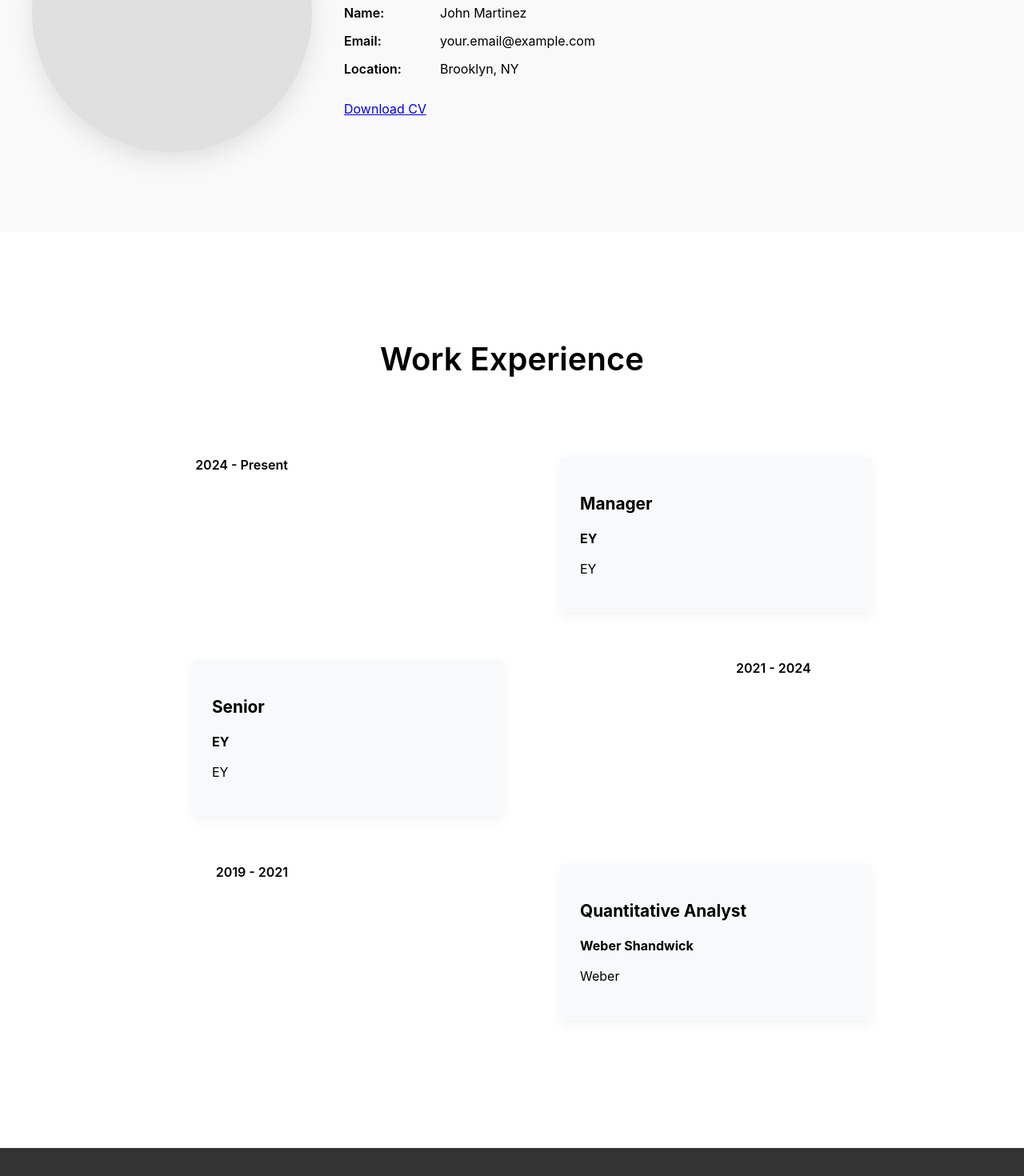
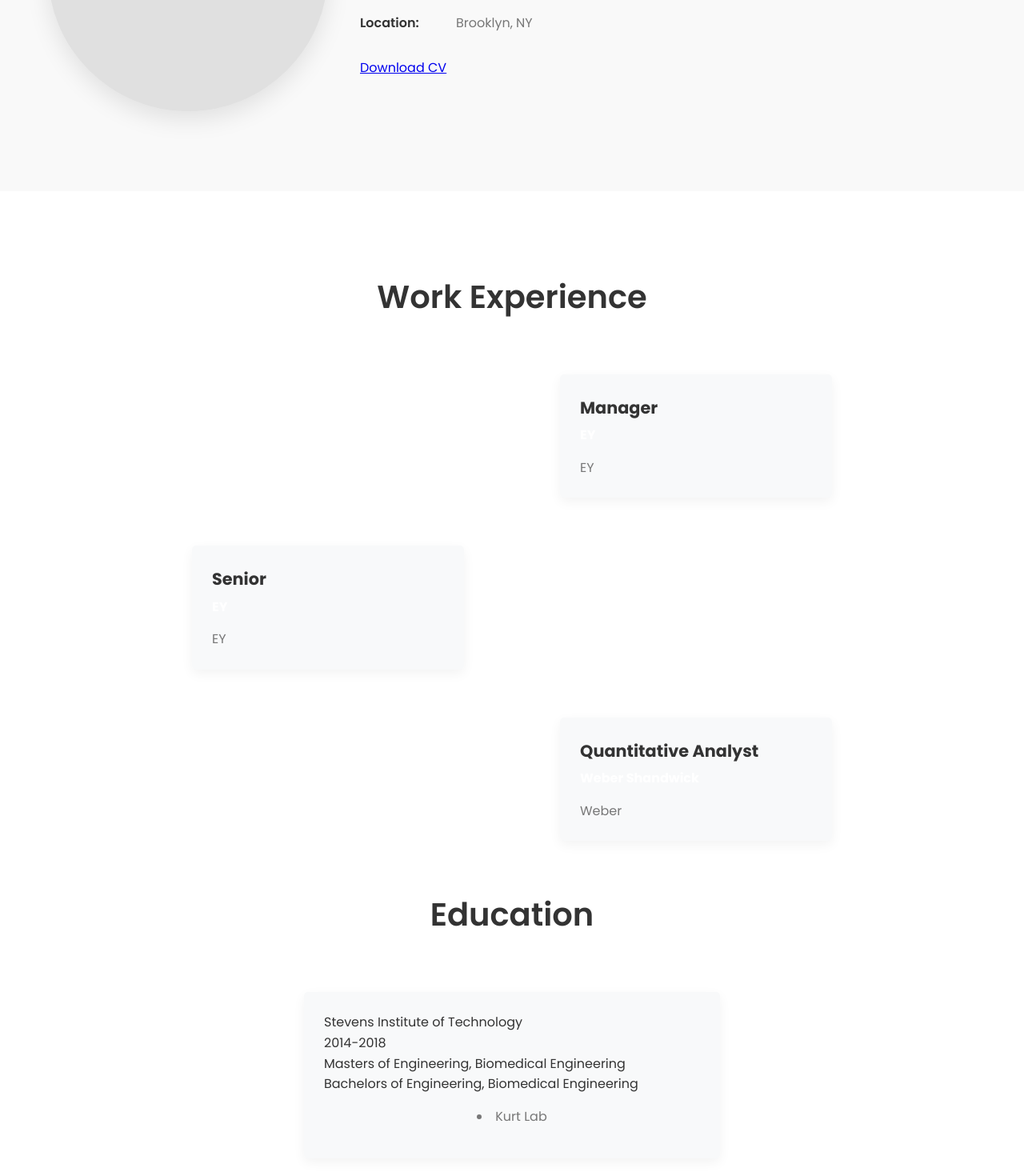
Before and after one commit to johnmrtnz/personal-site, a React (Create React App) app: page / in a window 1280 px wide. Shown: the part 1240-2710 px from the top of the page at 80% size. Built offline with nearby package versions, Linux system fonts and the light colour scheme.

Commit message:
adjusting CSS

```diff
--- a/src/App.css
+++ b/src/App.css
@@ -1,3 +1,30 @@
+/* App.css - Main application styles */
+@import url('https://fonts.googleapis.com/css2?family=Poppins:wght@300;400;500;600;700&display=swap');
+
+:root {
+  --primary-color: #fff;
+  --secondary-color: #00b4d8;
+  --text-dark: #333;
+  --text-light: #777;
+  --background-color: #A8CC8C;
+  --white: #fff;
+  --transition: all 0.3s ease;
+}
+
+* {
+  margin: 0;
+  padding: 0;
+  box-sizing: border-box;
+}
+
+body {
+  font-family: 'Poppins', sans-serif;
+  line-height: 1.6;
+  color: var(--text-dark);
+  background-color: var(--background-color);
+}
+
+
 .App {
   text-align: center;
 }
@@ -13,6 +40,7 @@
   }
 }
 
+/* old color 282c34; */
 .App-header {
   background-color: #282c34;
   min-height: 100vh;
--- a/src/components/Navbar.css
+++ b/src/components/Navbar.css
@@ -1,6 +1,6 @@
 /* components/Navbar.css */
 .navbar {
-  background-color: var(--white);
+  background-color: rgba(255,255,255,0.8);
   height: 80px;
   display: flex;
   justify-content: center;
--- a/src/pages/Home.css
+++ b/src/pages/Home.css
@@ -183,6 +183,48 @@
   margin-right: calc(50% + 60px);
 }
 
+/* Education styles */
+.education-item {
+  position: relative;
+  text-align: left;
+  width: calc(50% - 60px);
+  margin: 50px auto 0;
+  background-color: #f8f9fa;
+  border-radius: 5px;
+  padding: 25px;
+  box-shadow: 0 5px 15px rgba(0, 0, 0, 0.05);
+}
+
+.education-item ul {
+  list-style-position: inside; /* Keeps bullets aligned with text */
+  padding-left: 0; /* Removes default padding */
+  text-align: center; /* Centers the list items */
+  margin: 15px 0;
+}
+
+.education-item ul li {
+  margin-bottom: 8px;
+  color: var(--text-light);
+  line-height: 1.6;
+}
+
+.education-institution {
+  text-align: left;
+  color: var(--text-dark);
+
+}
+
+.education-year {
+  text-align: left;
+  color: var(--text-dark);
+
+}
+
+.education-degree {
+  text-align: left;
+  color: var(--text-dark);
+
+}
 
 /* Common Section Styles */
 .section-title {
--- a/src/pages/Home.tsx
+++ b/src/pages/Home.tsx
@@ -110,6 +110,25 @@ const Home: React.FC = () => {
             </div>
           </div>
         </div>
+
+        {/* Education Section */}
+        <div className='container'>
+          <div className="section-title">
+            <h2>Education <span className="highlight"></span></h2>
+          </div>
+
+          <div className="education-item">
+            <div className="education-institution"> Stevens Institute of Technology</div>
+            <div className="education-year">2014-2018</div>
+            <div className="education-degree">Masters of Engineering, Biomedical Engineering</div>
+            <div className="education-degree">Bachelors of Engineering, Biomedical Engineering</div>
+            <ul>
+              <li>Kurt Lab</li>
+            </ul>
+          </div>
+
+        </div>
+
       </section>
 
     </div>
```
Also changed, not shown: 1 other file (tests, documents, lock files or other folders).
